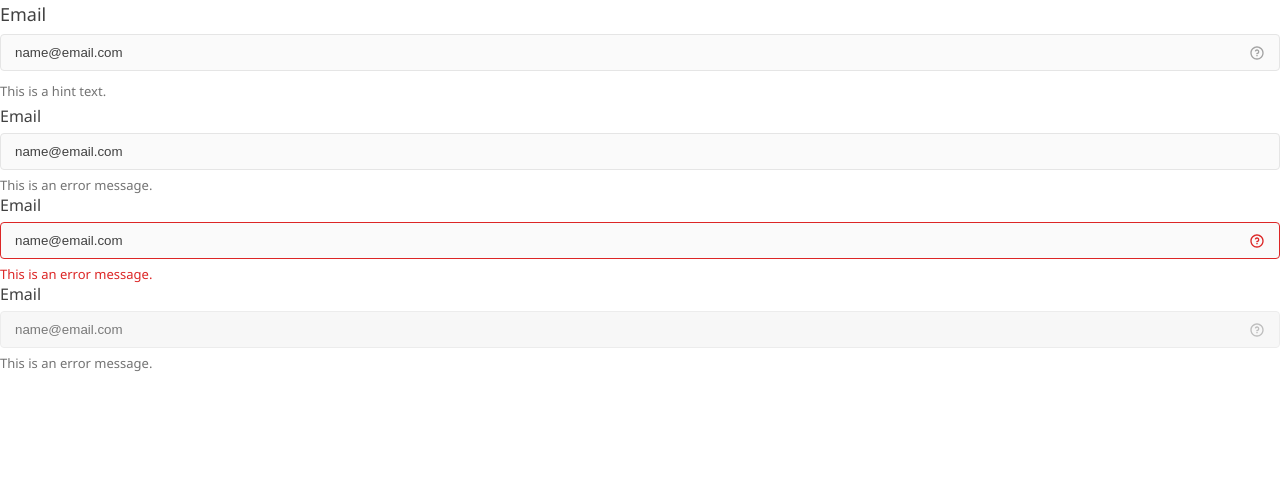
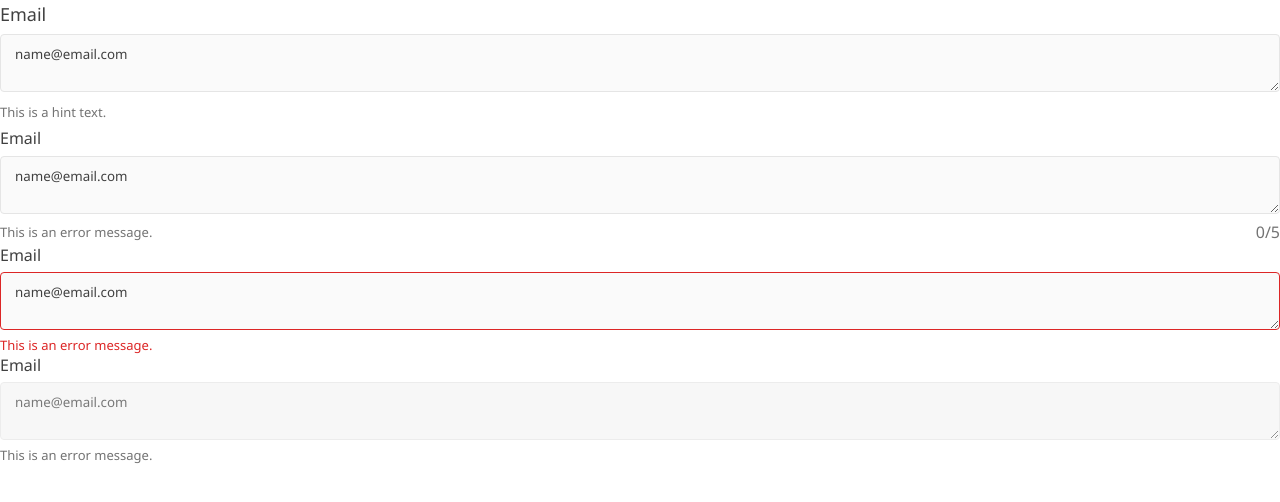
Before and after one commit to Artur-Petrov/Marketing-landing-page, a React (Vite) app: page / in a window 1280 px wide. Shown: the top 502 px of the page. Built offline with nearby package versions, Linux system fonts and the light colour scheme.

Commit message:
feature branch created reusable text area component with all possible statuses

```diff
--- a/src/App.tsx
+++ b/src/App.tsx
@@ -1,14 +1,13 @@
-import Input from "./components/uiKit/input/Input.tsx";
-import QuestionIcon from "./components/uiKit/svgIcons/QuestionIcon.tsx";
+import TextArea from "./components/uiKit/textArea/TextArea.tsx";
 
 function App() {
 
   return (
     <>
-      <Input label={"Email"} placeholder={"name@email.com"} hint={"This is a hint text."} icon={<QuestionIcon/>} className={'text-lg'}/>
-      <Input label={"Email"} placeholder={"name@email.com"} hint={"This is an error message."}/>
-      <Input label={"Email"} placeholder={"name@email.com"} error={"This is an error message."} icon={<QuestionIcon/>}/>
-      <Input label={"Email"} disabled={true} placeholder={"name@email.com"} hint={"This is an error message."} icon={<QuestionIcon/>}/>
+      <TextArea label={"Email"} placeholder={"name@email.com"} hint={"This is a hint text."} className={'text-lg'}/>
+      <TextArea label={"Email"} placeholder={"name@email.com"} maxLength={5} hint={"This is an error message."} className={'text-lgs'}/>
+      <TextArea label={"Email"} placeholder={"name@email.com"} error={"This is an error message."}/>
+      <TextArea label={"Email"} disabled={true} placeholder={"name@email.com"} hint={"This is an error message."}/>
     </>
   )
 }
--- /dev/null
+++ b/src/components/uiKit/textArea/TextArea.module.css
@@ -0,0 +1,75 @@
+.textArea_container{
+    display: flex;
+    flex-direction: column;
+    gap: 6px;
+    width: 100%;
+}
+.label{
+    color: #404040;
+}
+.textArea_wrapper{
+    display: flex;
+    align-items: center;
+    background-color: #FAFAFA;
+    border: 1px solid #E5E5E5;
+    border-radius: 4px;
+    overflow: hidden;
+    transition: all 0.2s ease-in-out;
+}
+.textArea_wrapper:focus-within{
+    background-color: var(--white);
+    outline: none;
+    box-shadow:
+            0 0 0 2px rgba(99, 102, 241, 0.5);
+
+}
+.textArea_error{
+    border-color: #DC2626;
+}
+.textArea_error:focus-within{
+    border-color: #DC2626;
+    box-shadow: 0 0 0 3px rgba(220, 38, 38, 0.15);
+}
+.textArea_disabled{
+    background-color: #F5F5F5;
+    opacity: 0.7;
+    cursor: not-allowed;
+}
+.textArea_disabled .textArea{
+    cursor: not-allowed;
+}
+.textArea{
+    flex-grow: 1;
+    padding: 10px 14px;
+    border: none;
+    outline: none;
+    background: transparent;
+    color: var(--color-neutral-900);
+    font-family: inherit;
+    resize: vertical;
+}
+.textArea::placeholder{
+    color: #404040;
+}
+.textArea_hint{
+    font-size: 13px;
+    color: #737373;
+}
+.textArea_error_text{
+    font-size: 13px;
+    color: #DC2626;
+}
+
+.bottom_row {
+    display: flex;
+    justify-content: space-between;
+    align-items: flex-start;
+    gap: 12px;
+    width: 100%;
+}
+
+.counter {
+    color: #737373;
+    margin-left: auto;
+    white-space: nowrap;
+}
--- /dev/null
+++ b/src/components/uiKit/textArea/TextArea.tsx
@@ -0,0 +1,95 @@
+import * as React from "react";
+import {type FC, useState} from "react";
+import styles from './TextArea.module.css'
+
+interface TextAreaProps extends React.TextareaHTMLAttributes<HTMLTextAreaElement> {
+    label?: string;
+    hint?: string;
+    error?: string;
+}
+
+const TextArea: FC<TextAreaProps> = ({
+                                         label,
+                                         hint,
+                                         error,
+                                         className = '',
+                                         id,
+                                         disabled,
+                                         maxLength,
+                                         onChange,
+                                         value,
+                                         defaultValue,
+                                         ...rest
+                                     }) => {
+    const generatedId = React.useId();
+    const textAreaId = id || generatedId;
+
+    let initialLength = 0;
+    if (defaultValue) {
+        initialLength = String(defaultValue).length;
+    }
+    const [internalCount, setInternalCount] = useState(initialLength);
+
+    let currentLength = 0;
+    if (value !== undefined) {
+        currentLength = String(value).length;
+    } else {
+        currentLength = internalCount;
+    }
+
+    const handleChange = (event: React.ChangeEvent<HTMLTextAreaElement>) => {
+        setInternalCount(event.target.value.length);
+        if (onChange) {
+            onChange(event);
+        }
+    };
+
+    let isOverLimit = false;
+    if (maxLength) {
+        if (currentLength > maxLength) {
+            isOverLimit = true;
+        }
+    }
+
+    let hasError = false;
+    if (error) {
+        hasError = true;
+    } else if (isOverLimit) {
+        hasError = true;
+    }
+
+    return (
+        <div className={`${styles.textArea_container} ${className}`}>
+            {label && (
+                <label htmlFor={textAreaId} className={`${styles.label}`}>{label}</label>
+            )}
+
+            <div className={`
+                ${styles.textArea_wrapper}
+                ${hasError ? styles.textArea_error : ''}
+                ${disabled ? styles.textArea_disabled : ''}
+            `}>
+                <textarea id={textAreaId} disabled={disabled} className={styles.textArea}
+                    onChange={handleChange} value={value} defaultValue={defaultValue}
+                    {...rest}
+                />
+            </div>
+
+            {(hint || error || maxLength) && (
+                <div className={styles.bottom_row}>
+                    <span className={`${styles.textArea_hint} ${hasError ? styles.textArea_error_text : ''}`}>
+                        {error || hint}
+                    </span>
+
+                    {maxLength && (
+                        <span className={`${styles.counter} ${hasError ? styles.textArea_error_text : ''}`}>
+                            {currentLength}/{maxLength}
+                        </span>
+                    )}
+                </div>
+            )}
+        </div>
+    );
+};
+
+export default TextArea;
```
Also changed, not shown: src/components/uiKit/TextArea.tsx (deleted, +0 -9 lines).
